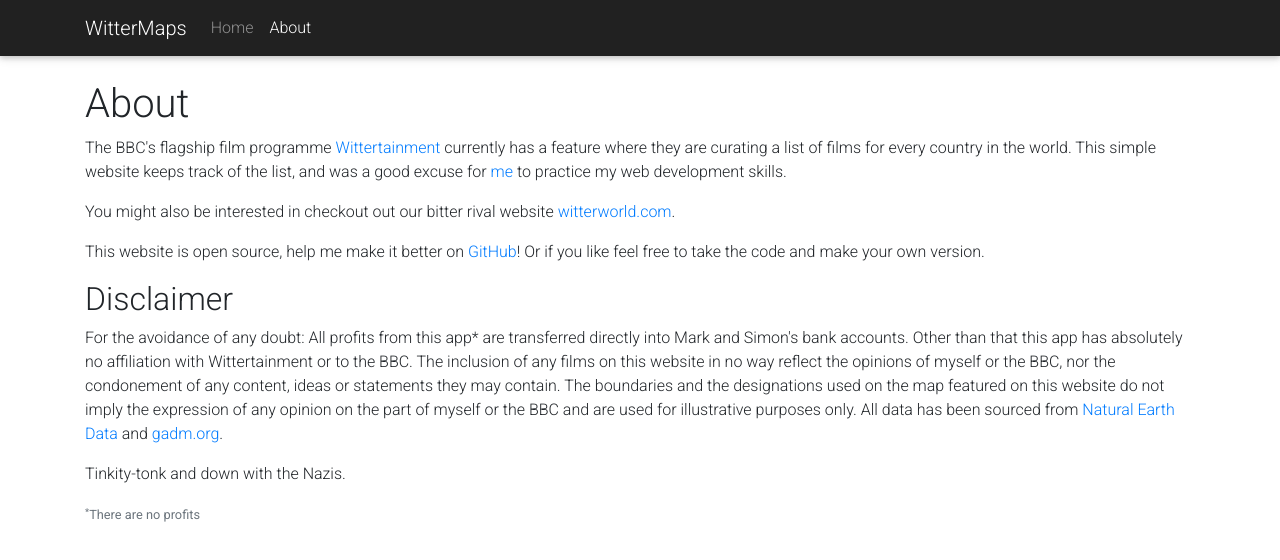
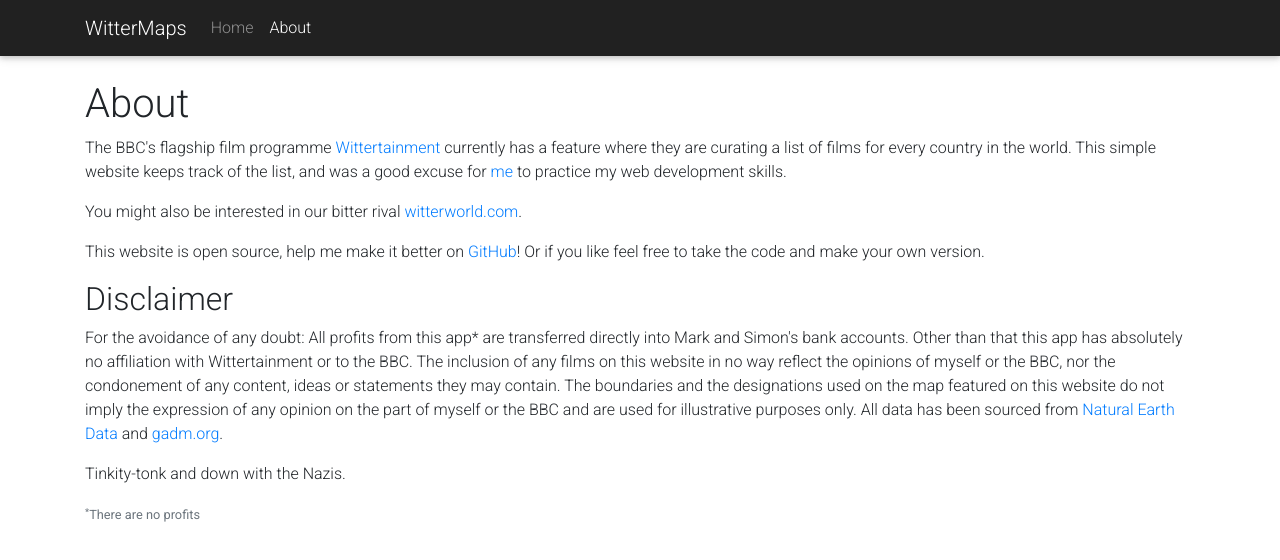
Before and after one commit to tcbegley/witter-maps, a Gatsby site: page /about in a window 1280 px wide. Built offline with nearby package versions, Linux system fonts and the light colour scheme; Gatsby itself is replaced by a stand-in of ours.

Commit message:
Improve wording
I was tired when I wrote the original...

```diff
--- a/src/content/about.md
+++ b/src/content/about.md
@@ -6,7 +6,7 @@ footnote: There are no profits
 
 The BBC's flagship film programme [Wittertainment](https://www.bbc.co.uk/wittertainment) currently has a feature where they are curating a list of films for every country in the world. This simple website keeps track of the list, and was a good excuse for [me](https://tcbegley.com) to practice my web development skills.
 
-You might also be interested in checkout out our bitter rival website [witterworld.com](https://witterworld.com).
+You might also be interested in our bitter rival [witterworld.com](https://witterworld.com).
 
 This website is open source, help me make it better on [GitHub](https://github.com/tcbegley/witter-maps)! Or if you like feel free to take the code and make your own version.
 
```
